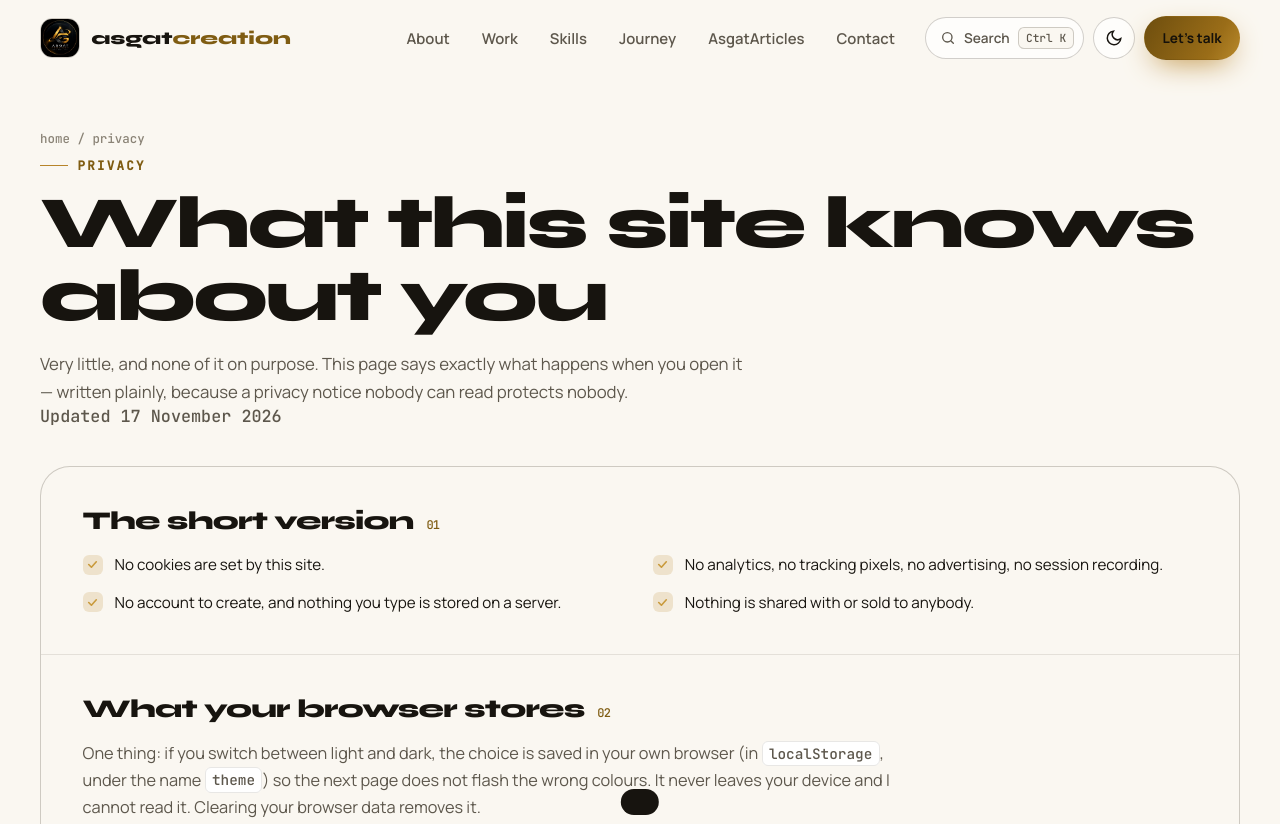
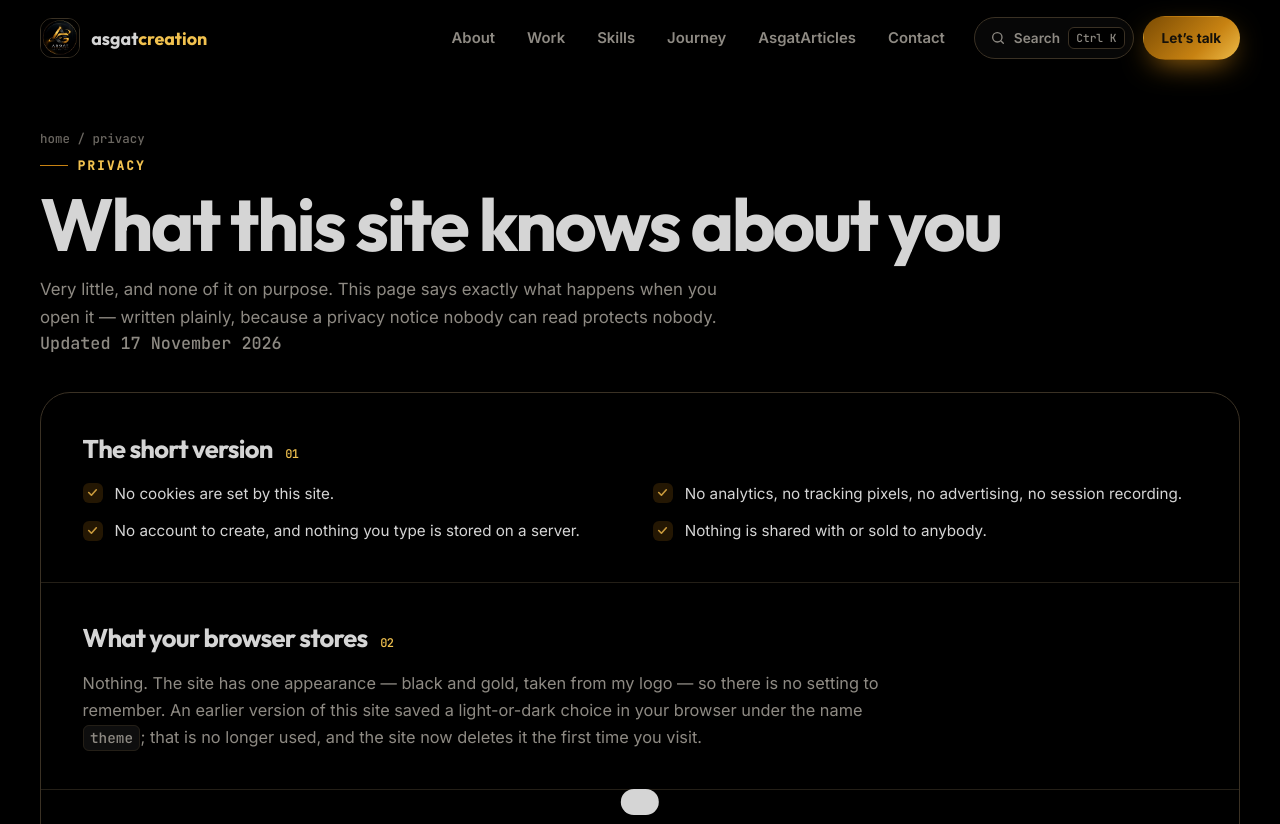
Before and after one commit to asgatcreation/portfolio, an Astro site: page /privacy in a window 1280 px wide. Shown: the top 824 px of the page. Built offline with nearby package versions, Linux system fonts and the light colour scheme; Astro itself is replaced by a stand-in of ours.

Commit message:
Rebuild the look from the logo: black, gold and silver, one theme

```diff
--- a/src/components/SiteHeader.astro
+++ b/src/components/SiteHeader.astro
@@ -1,19 +1,3 @@
-<div class="loader" data-loader aria-hidden="true">
-  <div class="loader-in">
-    <img src="/img/logo-avatar.jpg" alt="" width="84" height="84" />
-    <div class="word">
-      asgat<span class="grad-text">creation</span>
-    </div>
-    <div class="bar">
-      <i data-load-bar></i>
-    </div>
-    <div class="pct" data-load-pct>
-      0%
-    </div>
-  </div>
-</div>
-<div class="cursor" aria-hidden="true"></div>
-<div class="cursor-dot" aria-hidden="true"></div>
 <div class="progress" data-scroll-progress aria-hidden="true"></div>
 <a class="skip" href="#main">
   Skip to content
@@ -63,34 +47,6 @@
         <span>Search</span>
         <kbd>Ctrl K</kbd>
       </button>
-      <button class="icon-btn" type="button" data-theme-toggle>
-        <span class="sr" data-theme-label>
-          Light
-        </span>
-        <svg
-          class="sun"
-          viewBox="0 0 24 24"
-          fill="none"
-          stroke="currentColor"
-          stroke-width="2"
-          stroke-linecap="round"
-          aria-hidden="true"
-        >
-          <circle cx="12" cy="12" r="4" />
-          <path d="M12 2v2M12 20v2M4.9 4.9l1.4 1.4M17.7 17.7l1.4 1.4M2 12h2M20 12h2M4.9 19.1l1.4-1.4M17.7 6.3l1.4-1.4" />
-        </svg>
-        <svg
-          class="moon"
-          viewBox="0 0 24 24"
-          fill="none"
-          stroke="currentColor"
-          stroke-width="2"
-          stroke-linecap="round"
-          aria-hidden="true"
-        >
-          <path d="M21 12.8A9 9 0 1 1 11.2 3a7 7 0 0 0 9.8 9.8z" />
-        </svg>
-      </button>
       <a class="btn gold sm hire magnetic" href="/#contact">
         Let’s talk
       </a>
--- a/src/layouts/Base.astro
+++ b/src/layouts/Base.astro
@@ -27,14 +27,16 @@ const canonical = Astro.site ? new URL(Astro.url.pathname, Astro.site).href : un
     <meta property="og:title" content={fullTitle} />
     <meta property="og:description" content={description} />
     <meta property="og:type" content="website" />
-    <meta name="theme-color" content="#07070a" />
+    <meta name="theme-color" content="#000000" />
     <link rel="icon" href="/img/logo-avatar.jpg" />
     <script is:inline>
+      /* One theme only: black and gold, taken from the logo. Clear any choice an
+         earlier version of the site stored, so nobody is left on a theme that no
+         longer exists. */
       try {
-        const t = localStorage.getItem('theme');
-        if (t) document.documentElement.dataset.theme = t;
+        localStorage.removeItem('theme');
       } catch {
-        /* storage blocked: follow the system theme */
+        /* storage blocked: nothing to clear */
       }
       document.documentElement.classList.add('js');
     </script>
@@ -42,7 +44,7 @@ const canonical = Astro.site ? new URL(Astro.url.pathname, Astro.site).href : un
     <link rel="preconnect" href="https://fonts.gstatic.com" crossorigin />
     <link
       rel="stylesheet"
-      href="https://fonts.googleapis.com/css2?family=Syne:wght@700;800&family=Manrope:wght@400;500;600;700&family=JetBrains+Mono:wght@400;500&display=swap"
+      href="https://fonts.googleapis.com/css2?family=Outfit:wght@300;400;500;600;700&family=Inter:wght@400;500;600;700&family=JetBrains+Mono:wght@400;500&display=swap"
     />
   </head>
   <body class:list={[{ 'no-loader': !loader }]}>
@@ -50,6 +52,5 @@ const canonical = Astro.site ? new URL(Astro.url.pathname, Astro.site).href : un
     <slot />
     <SiteFooter />
     <slot name="overlays" />
-    <script src="../scripts/theme.js"></script>
   </body>
 </html>
--- a/src/pages/privacy.astro
+++ b/src/pages/privacy.astro
@@ -45,9 +45,9 @@ const updated = '17 November 2026';
             <small>02</small>
           </h2>
           <p>
-            One thing: if you switch between light and dark, the choice is saved in your own browser (in
-            <code>localStorage</code>, under the name <code>theme</code>) so the next page does not flash the wrong
-            colours. It never leaves your device and I cannot read it. Clearing your browser data removes it.
+            Nothing. The site has one appearance — black and gold, taken from my logo — so there is no setting to
+            remember. An earlier version of this site saved a light-or-dark choice in your browser under the name{' '}
+            <code>theme</code>; that is no longer used, and the site now deletes it the first time you visit.
           </p>
         </section>
 
--- a/src/styles/global.css
+++ b/src/styles/global.css
@@ -1,35 +1,15 @@
-/* Global styles: design tokens, layout and components (direction E, approved 13 Nov 2026). */
-/* Mockup E · "Spotlight": a classic, motion-rich portfolio around the asgatcreation logo. */
 :root {
-  --bg: #07070a; --bg-2: #0e0e13; --card: rgba(255,255,255,.035); --card-2: rgba(255,255,255,.06);
-  --line: rgba(255,255,255,.08); --line-2: rgba(255,255,255,.16);
-  --text: #f4f1ea; --muted: #a3a1aa; --dim: #6f6d77;
-  --gold: #e6b450; --gold-2: #f7d98b; --gold-3: #b9832a; --gold-text: #f0c565;
-  --grad: linear-gradient(120deg, #b9832a 0%, #e6b450 35%, #f7d98b 55%, #e6b450 75%, #b9832a 100%);
-  --live: #3ddc97; --dev: #f0a63c; --pre: #8ab4ff;
-  --shadow: 0 30px 80px -30px rgba(0,0,0,.8);
-  --glow: rgba(230,180,80,.22);
-  --display: "Syne", system-ui, sans-serif; --sans: "Manrope", system-ui, sans-serif; --mono: "JetBrains Mono", ui-monospace, monospace;
-  --r: 22px; color-scheme: dark;
+  --bg: #000000; --bg-2: #0b0a08; --card: rgba(255,255,255,.028); --card-2: rgba(255,255,255,.055);
+  --line: #241f17; --line-2: #3a3124;
+  --text: #d5d5d5; --muted: #8e8a83; --dim: #6b6761;
+  --gold: #c78212; --gold-2: #f2c24f; --gold-3: #7c4c03; --gold-text: #f2c24f;
+  --grad: linear-gradient(135deg, #7c4c03 0%, #c78212 38%, #f2c24f 62%, #c78212 100%);
+  --live: #4ade80; --dev: #f2c24f; --pre: #8ab4ff;
+  --shadow: 0 30px 80px -30px rgba(0,0,0,.9);
+  --glow: rgba(199,130,18,.22);
+  --display: "Outfit", system-ui, sans-serif; --sans: "Inter", system-ui, sans-serif; --mono: "JetBrains Mono", ui-monospace, monospace;
+  --r: 6px; color-scheme: dark;
 }
-:root[data-theme="light"] {
-  --bg: #faf7f1; --bg-2: #f1ece2; --card: rgba(255,255,255,.7); --card-2: #fff;
-  --line: rgba(30,22,8,.1); --line-2: rgba(30,22,8,.2);
-  --text: #17140f; --muted: #5d574c; --dim: #8a8376;
-  --gold: #b7842a; --gold-2: #d9a948; --gold-3: #7f5c12; --gold-text: #7f5c12;
-  --grad: linear-gradient(120deg, #6e4e0e 0%, #9a6d18 40%, #c0902f 60%, #7f5c12 100%);
-  --live: #0f8a58; --dev: #a85f00; --pre: #2f5fbf;
-  --shadow: 0 30px 70px -35px rgba(60,40,10,.35); --glow: rgba(183,132,42,.18); color-scheme: light;
-}
-@media (prefers-color-scheme: light) { :root:not([data-theme="dark"]) {
-  --bg: #faf7f1; --bg-2: #f1ece2; --card: rgba(255,255,255,.7); --card-2: #fff;
-  --line: rgba(30,22,8,.1); --line-2: rgba(30,22,8,.2);
-  --text: #17140f; --muted: #5d574c; --dim: #8a8376;
-  --gold: #b7842a; --gold-2: #d9a948; --gold-3: #7f5c12; --gold-text: #7f5c12;
-  --grad: linear-gradient(120deg, #6e4e0e 0%, #9a6d18 40%, #c0902f 60%, #7f5c12 100%);
-  --live: #0f8a58; --dev: #a85f00; --pre: #2f5fbf;
-  --shadow: 0 30px 70px -35px rgba(60,40,10,.35); --glow: rgba(183,132,42,.18); color-scheme: light;
-} }
 
 * { box-sizing: border-box; }
 html { overflow-x: clip; scroll-behavior: smooth; scroll-padding-top: 90px; }
@@ -43,8 +23,7 @@ button { font: inherit; color: inherit; }
 .skip { position: absolute; left: 1rem; top: -4rem; z-index: 200; background: var(--gold); color: #111; padding: .6rem 1rem; border-radius: 10px; font-weight: 700; }
 .skip:focus { top: 1rem; }
 .sr { position: absolute; width: 1px; height: 1px; overflow: hidden; clip: rect(0 0 0 0); white-space: nowrap; }
-.grad-text { background: var(--grad); background-size: 200% auto; -webkit-background-clip: text; background-clip: text; color: transparent; animation: shine 6s linear infinite; }
-@keyframes shine { to { background-position: 200% center; } }
+.grad-text { background: var(--grad); -webkit-background-clip: text; background-clip: text; color: #c78212; -webkit-text-fill-color: transparent; }
 
 /* ---------- Preloader ---------- */
 .loader { position: fixed; inset: 0; z-index: 300; display: grid; place-items: center; background: var(--bg); transition: opacity .6s ease, visibility .6s; }
@@ -81,10 +60,6 @@ body.has-cursor .cursor, body.has-cursor .cursor-dot { opacity: 1; }
 .icon-btn { width: 42px; height: 42px; display: grid; place-items: center; border-radius: 50%; border: 1px solid var(--line-2); background: var(--card); cursor: pointer; transition: border-color .2s, transform .2s; }
 .icon-btn:hover { border-color: var(--gold); }
 .icon-btn svg { width: 18px; height: 18px; }
-.icon-btn .moon { display: none; }
-:root[data-theme="light"] .icon-btn .sun { display: none; }
-:root[data-theme="light"] .icon-btn .moon { display: block; }
-@media (prefers-color-scheme: light) { :root:not([data-theme="dark"]) .icon-btn .sun { display: none; } :root:not([data-theme="dark"]) .icon-btn .moon { display: block; } }
 .burger { display: none; }
 .burger span { display: block; width: 18px; height: 2px; background: currentColor; border-radius: 2px; transition: transform .3s, opacity .3s; }
 .burger span + span { margin-top: 4px; }
@@ -317,7 +292,6 @@ form.cf { display: grid; gap: 1rem; align-content: start; }
 .field .err { display: none; color: #ff7a7a; font-size: .8rem; margin-top: .35rem; }
 .field.bad input, .field.bad textarea { border-color: #ff7a7a; }
 .field.bad .err { display: block; }
-:root[data-theme="light"] .field .err { color: #b3261e; }
 .row2 { display: grid; grid-template-columns: minmax(0, 1fr) minmax(0, 1fr); gap: 1rem; }
 .budget { display: flex; flex-wrap: wrap; gap: .45rem; border: 0; padding: 0; margin: 0; }
 .budget legend { font-size: .85rem; color: var(--muted); margin-bottom: .5rem; font-weight: 600; }
@@ -912,7 +886,6 @@ body.locked { overflow: hidden; }
 .fld .err { display: none; color: #ff7a7a; font-size: .8rem; }
 .fld.bad input, .fld.bad textarea { border-color: #ff7a7a; }
 .fld.bad .err { display: block; }
-:root[data-theme="light"] .fld .err { color: #b3261e; }
 .fld .chars { position: static; margin-left: auto; font: 500 .7rem var(--mono); color: var(--dim); }
 .pills { display: flex; flex-wrap: wrap; gap: .45rem; }
 .pills label, .days label { cursor: pointer; position: relative; }
```
Also changed, not shown: src/components/home/Hero.astro (+3 -10 lines), src/scripts/app.js (+1 -11 lines).
